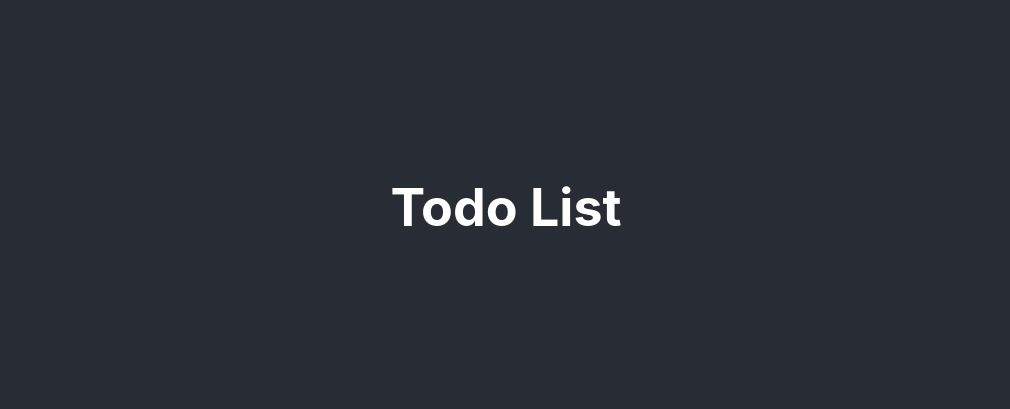
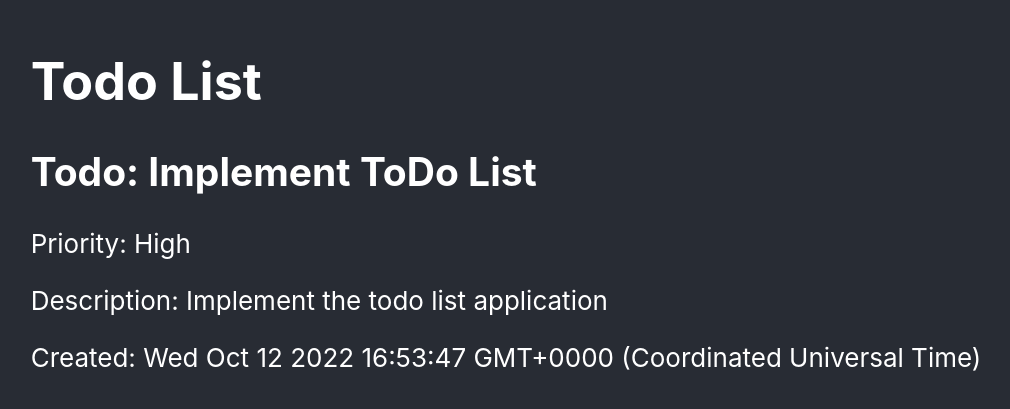
Before and after one commit to Thilanka0824/react-todo-list, a React (Create React App) app: page / in a window 1280 px wide. Shown: the part 193-602 px from the top of the page, without its empty margins (134-1144 px from the left). Built offline with nearby package versions, Linux system fonts and the light colour scheme.

Commit message:
done with #3

```diff
--- a/src/App.js
+++ b/src/App.js
@@ -15,8 +15,19 @@ const ToDoListContainer = (props) => {
 }
 
 const ToDoItem = (props) => {
+
+
   return (
-    <div>{console.log("yo yo")}</div>
+    <div>
+    <h2>Todo: {props.toDo.title}</h2>
+    <p>Priority: {props.toDo.priority}</p>
+    <p>Description: {props.toDo.description}</p>
+    <p>Created: {props.toDo.creationDate}</p>
+    {props.toDo.completedDate && <p>Completed: {props.toDo.completedDate}</p>}
+
+    {console.log(props.toDo)}
+
+    </div>
 
   )
 
```
